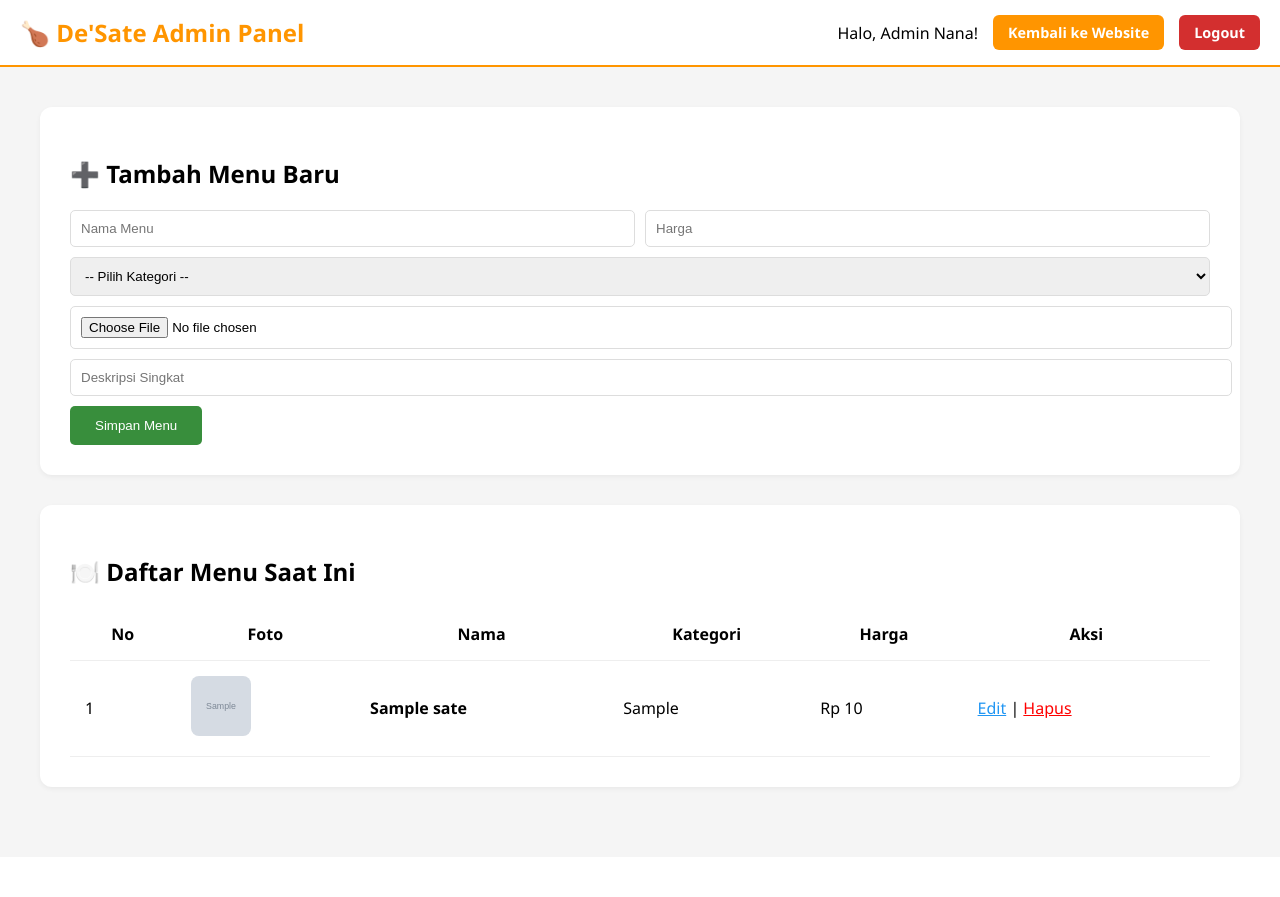
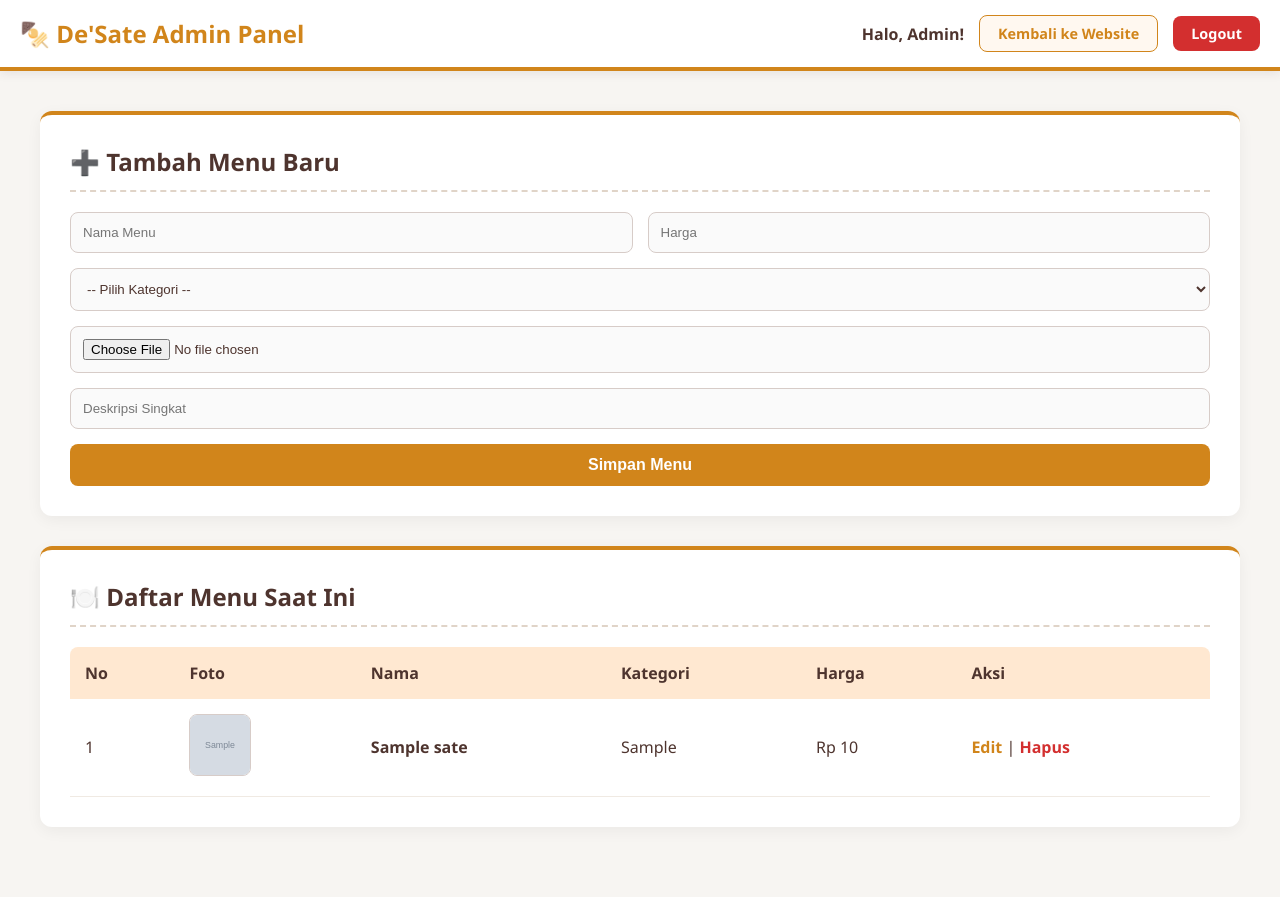
Before and after one commit to nnsinaga17/De-sate-company, a PHP site: page /sate/admin-dashboard.php in a window 1280 px wide. Before the commit the page ends 791 px from the top, so only its background shows below. Run offline with PHP 8.4, Linux system fonts and the light colour scheme; the visitor is signed in with stand-in values (Sample User, id 1); tables that the repository leaves empty or names only in its code hold one stand-in row (values such as "Sample post"); grey boxes marked "Sample" are stand-in pictures.

Commit message:
update: perbaikan UI/UX dan fitur menu untuk De'Sate

```diff
--- a/admin-dashboard.php
+++ b/admin-dashboard.php
@@ -29,7 +29,7 @@ if(isset($_POST['tambah_menu'])) {
 
 // PROSES HAPUS MENU
 if(isset($_GET['hapus_id'])) {
-    $id = $_GET['hapus_id'];
+    $id = mysqli_real_escape_string($koneksi, $_GET['hapus_id']);
     mysqli_query($koneksi, "DELETE FROM db_sate WHERE id='$id'");
     header("Location: admin-dashboard.php");
     exit;
@@ -44,32 +44,143 @@ if(isset($_GET['hapus_id'])) {
     <title>Admin Dashboard - De'Sate</title>
     <style>
         :root {
-            --primary-color: #FF9500;
-            --danger-color: #d32f2f;
-            --success-color: #388e3c;
-            --light-bg: #fff8f5;
+            --primary-orange: #d1851b;
+            --hover-orange: #E68A00;
+            --light-orange: #FFF8F0; /* Putih dengan hint oranye */
+            --header-orange: #FFE8D1; /* Oranye pastel untuk header tabel */
+            --brown-dark: #4E342E; /* Cokelat gelap untuk teks */
+            --brown-light: #8D6E63;
+            --bg-main: #F7F5F2; /* Putih tulang/krem terang */
+            --white: #FFFFFF;
+            --danger: #D32F2F;
         }
-        body { font-family: 'Segoe UI', Tahoma, sans-serif; background-color: #f5f5f5; margin: 0; }
-        .admin-navbar { background-color: white; border-bottom: 2px solid var(--primary-color); padding: 15px 20px; display: flex; justify-content: space-between; align-items: center; }
-        .navbar-brand { font-weight: 700; color: var(--primary-color); font-size: 1.5rem; }
-        .nav-links { display: flex; gap: 15px; align-items: center; }
-        .btn-nav { padding: 8px 15px; border-radius: 6px; text-decoration: none; font-weight: bold; font-size: 0.9rem; }
-        .btn-back { background-color: var(--primary-color); color: white; }
-        .btn-logout { background-color: var(--danger-color); color: white; }
-        .container { max-width: 1200px; margin: 20px auto; padding: 20px; }
-        .dashboard-section { background: white; border-radius: 12px; padding: 30px; margin-bottom: 30px; box-shadow: 0 2px 5px rgba(0,0,0,0.05); }
-        .menu-table { width: 100%; border-collapse: collapse; }
-        .menu-table th, .menu-table td { padding: 15px; border-bottom: 1px solid #eee; }
-        .form-control { padding: 10px; width: 100%; border: 1px solid #ddd; border-radius: 5px; margin-bottom: 10px; }
-        .btn-submit { background-color: var(--success-color); color: white; padding: 12px 25px; border: none; border-radius: 5px; cursor: pointer; }
+        body {
+            font-family: 'Segoe UI', Tahoma, sans-serif;
+            background-color: var(--bg-main);
+            color: var(--brown-dark);
+            margin: 0;
+        }
+        .admin-navbar {
+            background-color: var(--white);
+            border-bottom: 4px solid var(--primary-orange);
+            padding: 15px 20px;
+            display: flex;
+            justify-content: space-between;
+            align-items: center;
+            box-shadow: 0 2px 10px rgba(78, 52, 46, 0.1);
+        }
+        .navbar-brand {
+            font-weight: 700;
+            color: var(--primary-orange);
+            font-size: 1.5rem;
+        }
+        .nav-links {
+            display: flex;
+            gap: 15px;
+            align-items: center;
+            font-weight: 600;
+            color: var(--brown-dark);
+        }
+        .btn-nav {
+            padding: 8px 18px;
+            border-radius: 8px;
+            text-decoration: none;
+            font-weight: bold;
+            font-size: 0.9rem;
+            transition: 0.3s;
+        }
+        .btn-back {
+            background-color: var(--light-orange);
+            color: var(--primary-orange);
+            border: 1px solid var(--primary-orange);
+        }
+        .btn-back:hover {
+            background-color: var(--primary-orange);
+            color: var(--white);
+        }
+        .btn-logout {
+            background-color: var(--danger);
+            color: white;
+        }
+        .btn-logout:hover { background-color: #b71c1c; }
+        .container {
+            max-width: 1200px;
+            margin: 20px auto;
+            padding: 20px;
+        }
+        .dashboard-section {
+            background: var(--white);
+            border-radius: 12px;
+            padding: 30px;
+            margin-bottom: 30px;
+            box-shadow: 0 4px 15px rgba(0, 0, 0, 0.05);
+            border-top: 4px solid var(--primary-orange);
+        }
+        h2 {
+            color: var(--brown-dark);
+            margin-top: 0;
+            border-bottom: 2px dashed #E0D4C8;
+            padding-bottom: 12px;
+        }
+        .menu-table {
+            width: 100%;
+            border-collapse: collapse;
+            margin-top: 15px;
+        }
+        .menu-table th {
+            background-color: var(--header-orange);
+            color: var(--brown-dark);
+            padding: 15px;
+            text-align: left;
+        }
+        .menu-table td {
+            padding: 15px;
+            border-bottom: 1px solid #F0EAE3;
+            color: var(--brown-dark);
+        }
+        .form-control {
+            padding: 12px;
+            width: 100%;
+            border: 1px solid #D7CCC8;
+            border-radius: 8px;
+            margin-bottom: 15px;
+            box-sizing: border-box;
+            color: var(--brown-dark);
+            background-color: #FAFAFA;
+        }
+        .form-control:focus {
+            outline: none;
+            border-color: var(--primary-orange);
+            box-shadow: 0 0 5px rgba(255, 149, 0, 0.3);
+            background-color: var(--white);
+        }
+        .btn-submit {
+            background-color: var(--primary-orange);
+            color: white;
+            padding: 12px 25px;
+            border: none;
+            border-radius: 8px;
+            cursor: pointer;
+            font-weight: bold;
+            transition: 0.3s;
+            width: 100%;
+            font-size: 1rem;
+        }
+        .btn-submit:hover {
+            background-color: var(--hover-orange);
+        }
+        .action-link {
+            text-decoration: none;
+            font-weight: bold;
+        }
     </style>
 </head>
 <body>
 
     <nav class="admin-navbar">
-        <div class="navbar-brand">🍗 De'Sate Admin Panel</div>
-        <div class="nav-links">
-            <span>Halo, Admin Nana!</span>
+            <div class="navbar-brand">🍢 De'Sate Admin Panel</div>
+            <div class="nav-links">
+            <span>Halo, Admin!</span>
             <a href="index.php" class="btn-nav btn-back">Kembali ke Website</a>
             <a href="logout.php" class="btn-nav btn-logout">Logout</a>
         </div>
@@ -79,7 +190,7 @@ if(isset($_GET['hapus_id'])) {
         <div class="dashboard-section">
             <h2>➕ Tambah Menu Baru</h2>
             <form method="POST" enctype="multipart/form-data">
-                <div style="display: flex; gap: 10px;">
+                <div style="display: flex; gap: 15px;">
                     <input type="text" name="nama_menu" placeholder="Nama Menu" required class="form-control">
                     <input type="number" name="harga" placeholder="Harga" required class="form-control">
                 </div>
@@ -100,7 +211,14 @@ if(isset($_GET['hapus_id'])) {
             <h2>🍽️ Daftar Menu Saat Ini</h2>
             <table class="menu-table">
                 <thead>
-                    <tr><th>No</th><th>Foto</th><th>Nama</th><th>Kategori</th><th>Harga</th><th>Aksi</th></tr>
+                    <tr>
+                        <th style="border-top-left-radius: 8px;">No</th>
+                        <th>Foto</th>
+                        <th>Nama</th>
+                        <th>Kategori</th>
+                        <th>Harga</th>
+                        <th style="border-top-right-radius: 8px;">Aksi</th>
+                    </tr>
                 </thead>
                 <tbody>
                     <?php
@@ -110,13 +228,13 @@ if(isset($_GET['hapus_id'])) {
                     ?>
                     <tr>
                         <td><?php echo $no++; ?></td>
-                        <td><img src="asset/img/<?php echo $row['gambar']; ?>" style="width: 60px; height: 60px; object-fit: cover; border-radius: 8px;"></td>
+                        <td><img src="asset/img/<?php echo $row['gambar']; ?>" style="width: 60px; height: 60px; object-fit: cover; border-radius: 8px; border: 1px solid #D7CCC8;"></td>
                         <td><strong><?php echo $row['nama_menu']; ?></strong></td>
                         <td><?php echo $row['kategori']; ?></td>
                         <td>Rp <?php echo number_format($row['harga'], 0, ',', '.'); ?></td>
                         <td>
-                            <a href="edit-menu.php?id=<?php echo $row['id']; ?>" style="color: #2196F3;">Edit</a> |
-                            <a href="admin-dashboard.php?hapus_id=<?php echo $row['id']; ?>" style="color: red;" onclick="return confirm('Yakin hapus?')">Hapus</a>
+                            <a href="edit-menu.php?id=<?php echo $row['id']; ?>" class="action-link" style="color: var(--primary-orange);">Edit</a> |
+                            <a href="admin-dashboard.php?hapus_id=<?php echo $row['id']; ?>" class="action-link" style="color: var(--danger);" onclick="return confirm('Yakin hapus?')">Hapus</a>
                         </td>
                     </tr>
                     <?php } ?>
```
Also changed, not shown: index.php (+46 -33 lines), login.php (+12 -1 lines).
